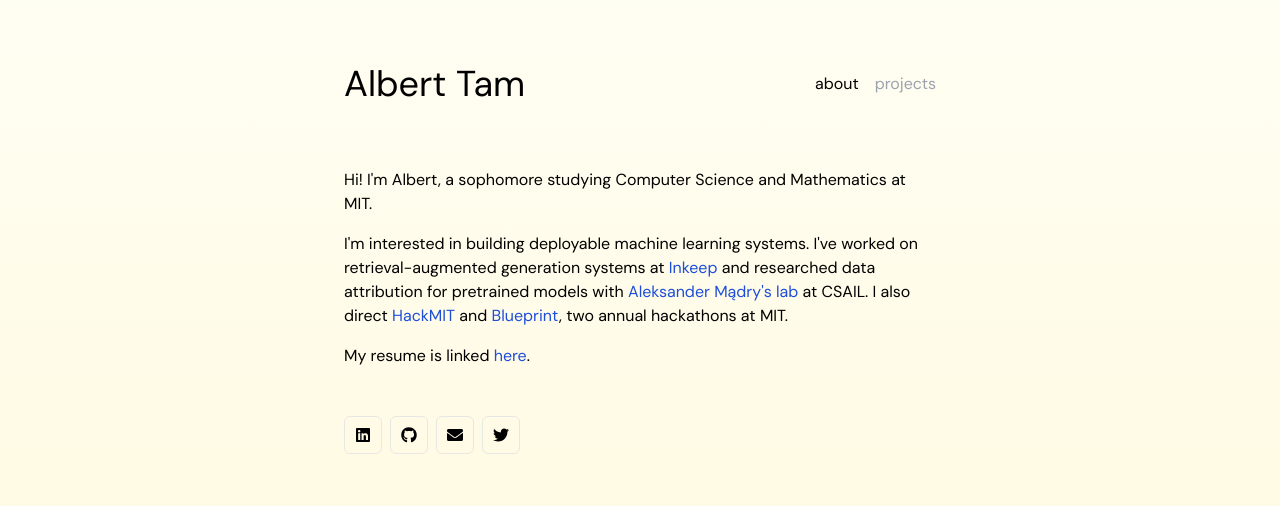
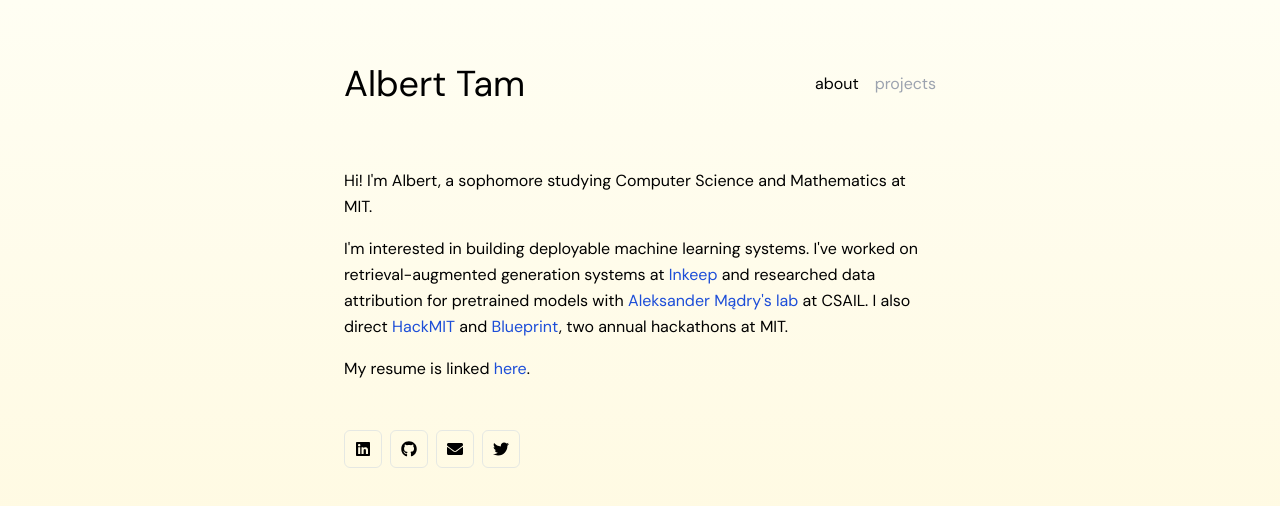
Before and after one commit to tam-albert/tam-albert.github.io, a Next.js app: page / in a window 1280 px wide. Shown: the top 506 px of the page. Built offline with nearby package versions, Linux system fonts and the light colour scheme.

Commit message:
relax text leading

```diff
--- a/src/pages/index.tsx
+++ b/src/pages/index.tsx
@@ -5,7 +5,7 @@ export default function Home() {
   return (
     <Layout>
       <div className="flex flex-col">
-        <div className="flex w-full flex-col space-y-4 mb-12">
+        <div className="flex w-full flex-col space-y-4 mb-12 leading-relaxed">
           <div>
             Hi! I&apos;m Albert, a sophomore studying Computer Science and
             Mathematics at MIT.
```
